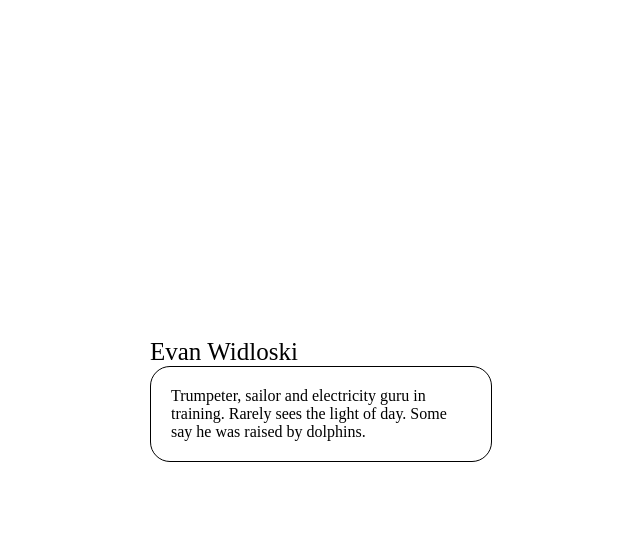
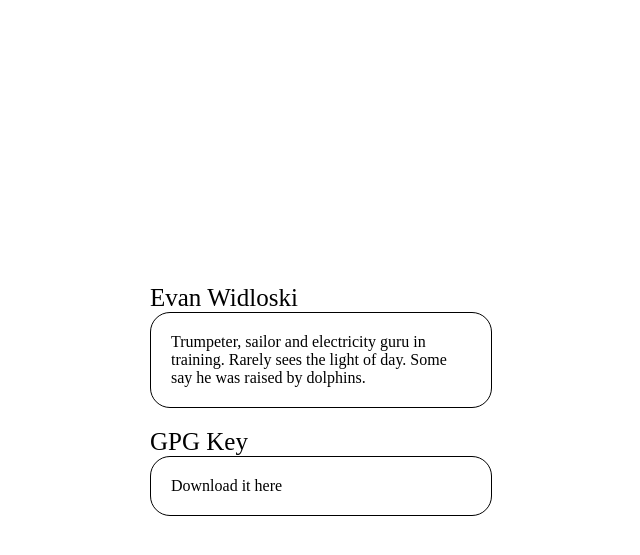
Before and after one commit to Evidlo/evidlo.github.io, a PHP site: page /about in a window 1280 px wide. Shown: the top 555 px of the page, without its empty margins (319-959 px from the left). Run offline with PHP 8.4, Linux system fonts and the light colour scheme.

Commit message:
added gpg key to about

```diff
--- a/about.php
+++ b/about.php
@@ -3,6 +3,7 @@
 <body>
     <div class="v vc">
         <div class="h hc">
+            <div class="v">
                 <div class="simplebox">
                     <div class="title">
                         Evan Widloski
@@ -11,6 +12,17 @@
                         Trumpeter, sailor and electricity guru in training.  Rarely sees the light of day.  Some say he was raised by dolphins.
                     </div>
                 </div>
+                <a class="nolink" href="/static/evanwidloski.gpg">
+                <div class="simplebox">
+                    <div class="title">
+                    GPG Key
+                    </div>
+                    <div class="body">
+                        Download it here
+                    </div>
+                </div>
+                </a>
+            </div>
         </div>
     </div>
 </body>
```
Lines whose indentation alone changed are shown as unchanged.
